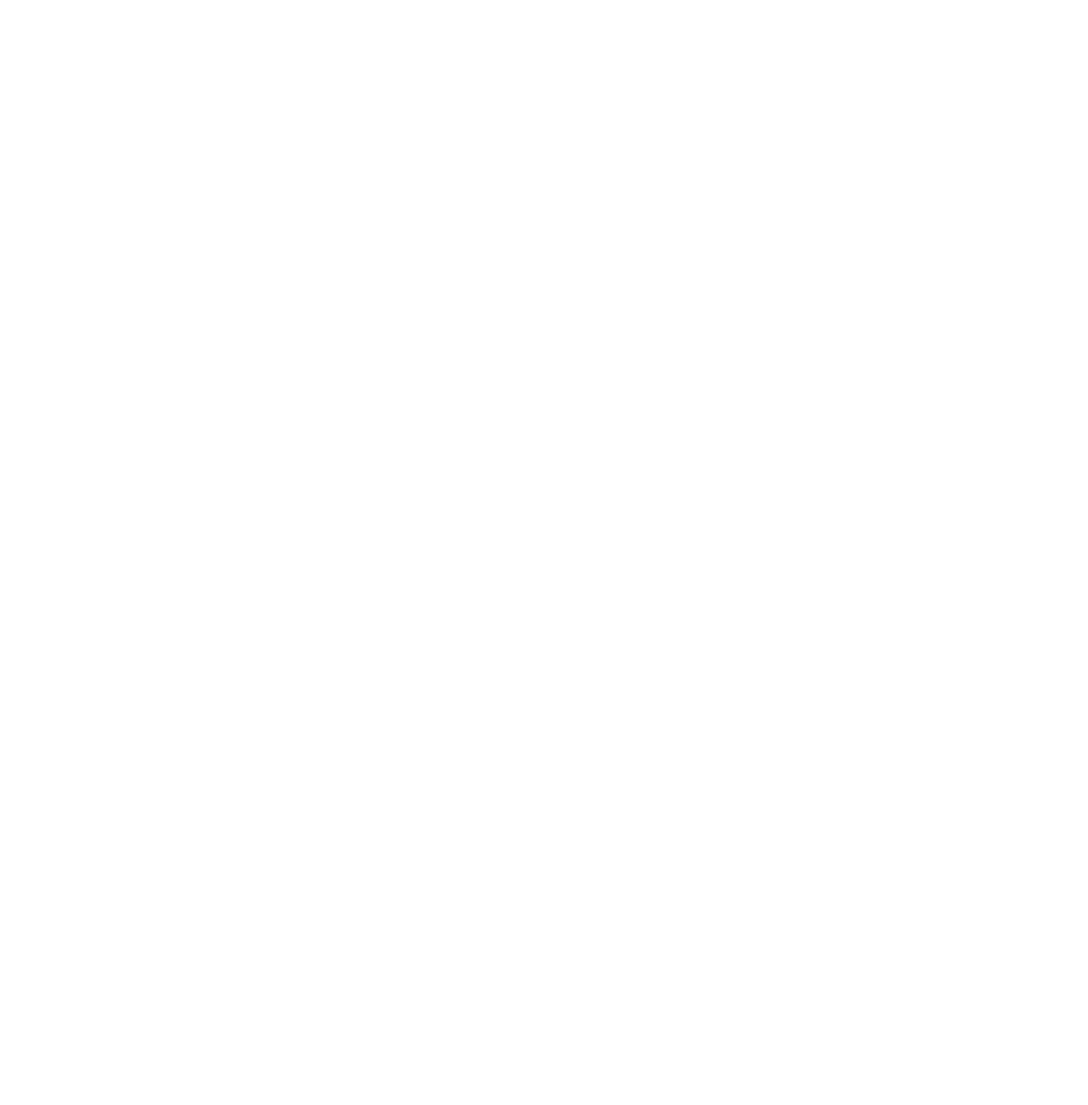
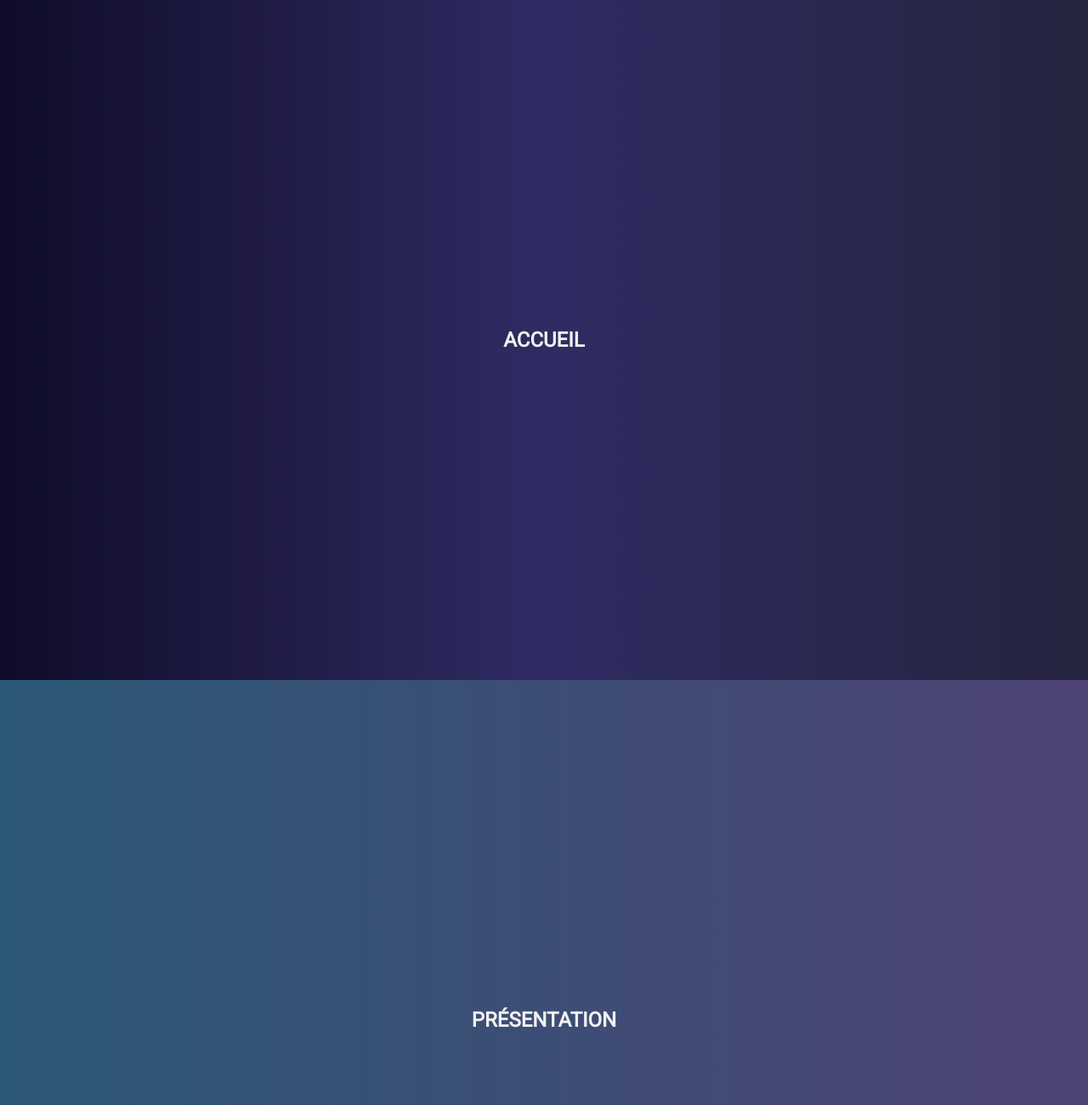
Before and after one commit to yannickbiheul/section_header, a plain HTML site: page index.html in a window 1280 px wide. Shown: the top 1300 px of the page at 85% size. Before the commit the page ends 800 px from the top, so only its background shows below. Drawn offline with Linux system fonts and the light colour scheme.

Commit message:
Ajout des sections accueil et présentation

```diff
--- a/css/style.css
+++ b/css/style.css
@@ -4,3 +4,23 @@ html, body {
     box-sizing: border-box;
     font-family: 'Roboto', sans-serif;
 }
+
+#accueil {
+    background: linear-gradient(to right, #0f0c29, #302b63, #24243e);
+    width: 100%;
+    height: 100vh;
+    display: flex;
+    justify-content: center;
+    align-items: center;
+    color: #f1f1f1;
+}
+
+#presentation {
+    background: linear-gradient(to right, #2b5876, #4e4376);
+    width: 100%;
+    height: 100vh;
+    display: flex;
+    justify-content: center;
+    align-items: center;
+    color: #f1f1f1;
+}
--- a/index.html
+++ b/index.html
@@ -16,6 +16,13 @@
 
 <body>
 
+    <section id="accueil">
+        <h1>ACCUEIL</h1>
+    </section>
+
+    <section id="presentation">
+        <h1>PRÉSENTATION</h1>
+    </section>
 
 </body>
 </html>
```
